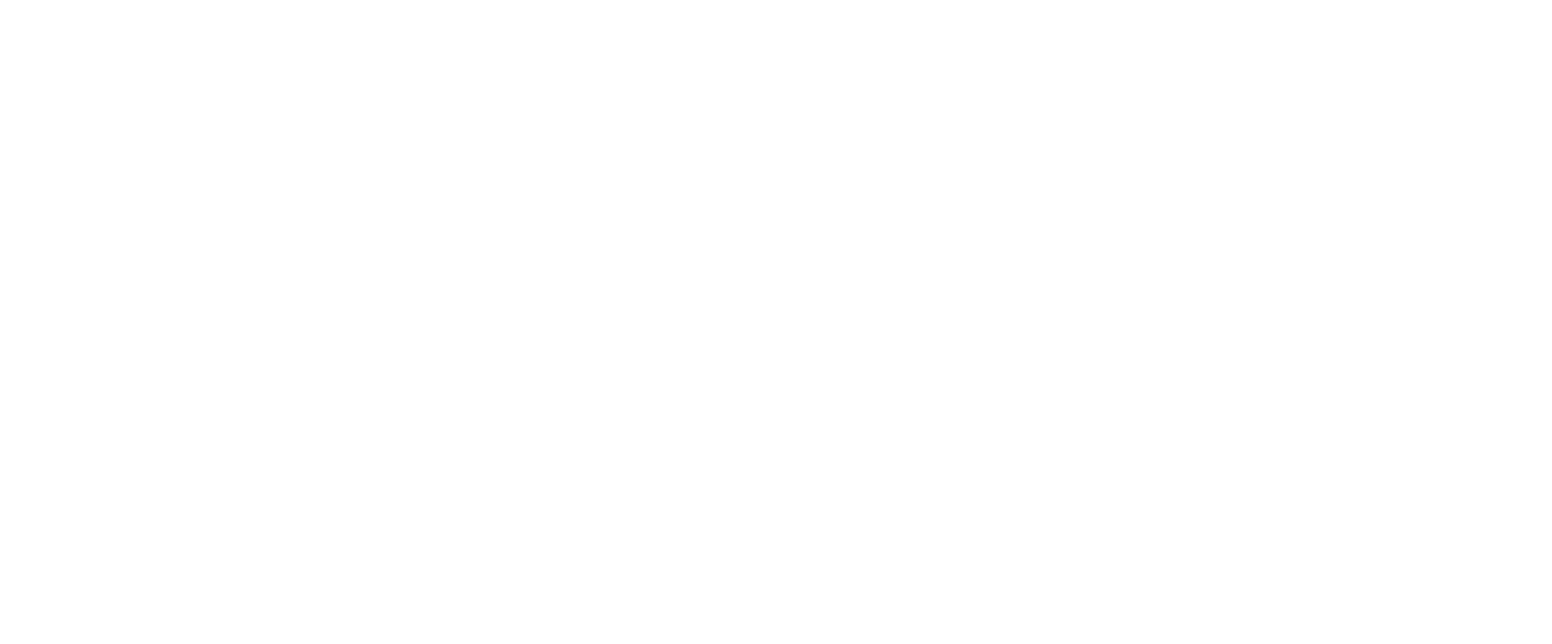
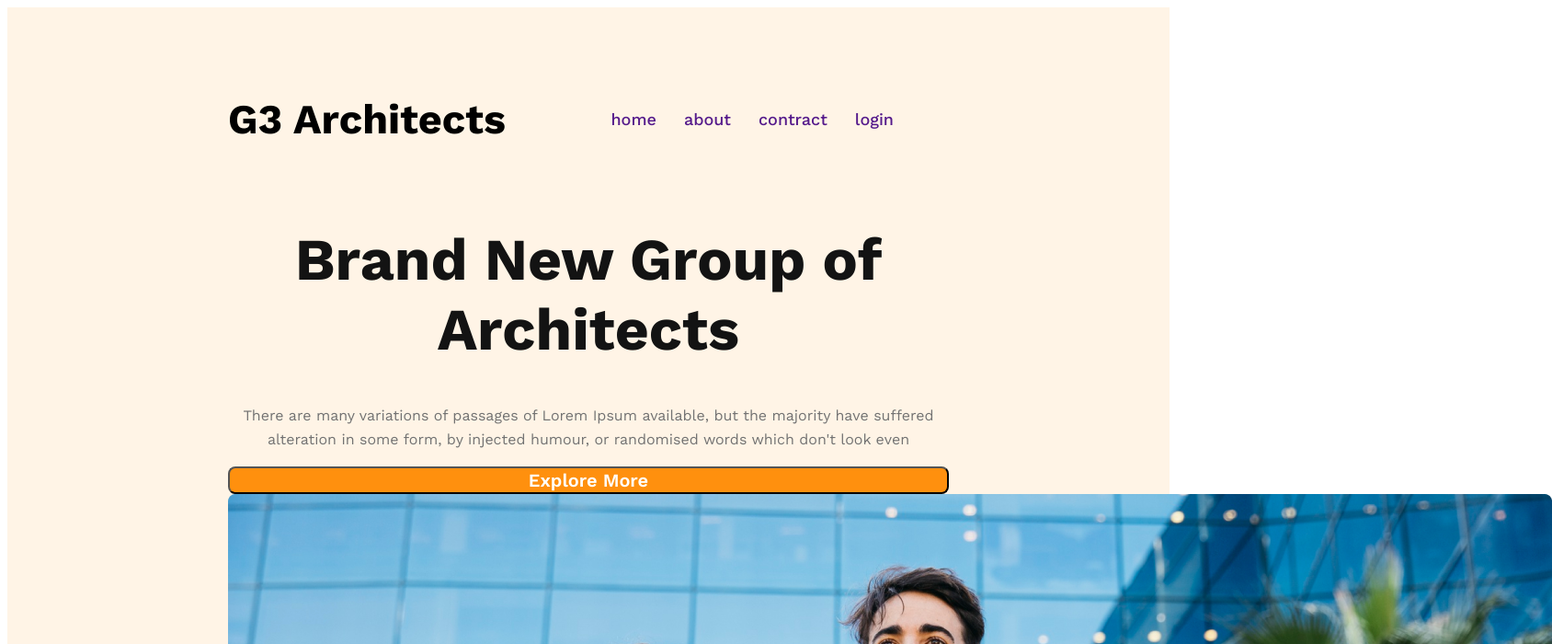
Before and after one commit to Robiul704/g3-architects-projects, a plain HTML site: page icons/index.html in a window 1280 px wide. Shown: the top 700 px of the page at 92% size, 1688 px wide, since content can reach past the window. Drawn offline with nearby package versions, Linux system fonts and the light colour scheme.

Commit message:
my first commit

```diff
--- a/icons/index.css
+++ b/icons/index.css
@@ -0,0 +1,67 @@
+@import url('https://fonts.googleapis.com/css2?family=Open+Sans:ital,wght@0,400;0,700;0,800;1,700&family=Work+Sans:wght@400;500;600;700;800;900&display=swap');
+*{
+font-family: 'Work Sans', sans-serif;
+
+}
+/* header style */
+header{
+    background: rgba(255, 144.05, 13.81, 0.10);
+    padding: 50px 240px;
+}
+.nav-title{
+    olor: #131313;
+font-size: 45px;
+font-weight: 700;
+word-wrap: break-word
+}
+nav{
+    display: flex;
+    justify-content: space-between;
+    align-items: center;
+}
+ul{
+    list-style: none;
+}
+.nav-list{
+    display: flex;
+    align-items: center;
+    margin-right: 30px;
+    color: #424242;
+font-size: 18px;
+
+font-weight: 500;
+line-height: 26px;
+word-wrap: break-word
+}
+li{
+  margin-right: 30px;
+}
+a{
+    text-decoration: none;
+
+}
+.banner-heading{
+    color: #131313;
+font-size: 64px;
+font-weight: 700;
+}
+.paragraph{
+    color: #727272;
+font-size: 16px;
+font-weight: 400;
+line-height: 26px;
+}
+.button{
+    width: 100%;
+    height: 100%;
+    background: #FF900E;
+    border-radius: 8px;
+    color: white;
+font-size: 20px;
+font-weight: 600;
+}
+.banner-content{
+    max-width: 800px;
+    text-align: center;
+    margin: 0px auto;
+}
--- a/icons/index.html
+++ b/icons/index.html
@@ -7,6 +7,28 @@
 <link rel="stylesheet" href="index.css">
 </head>
 <body>
-
+    <header>
+        <nav>
+            <h3 class="nav-title">G3 Architects</h3>
+            <ul class="nav-list">
+                <li><a href="">home</a></li>
+                <li><a href="">about</a></li>
+                <li><a href="">contract</a></li>
+                <li><a href="">login</a></li>
+            </ul>
+        </nav>
+        <div class="banner">
+            <div class="banner-content">
+                <h1 class="banner-heading">Brand New
+                    Group of Architects
+                    </h1>
+                    <p class="paragraph">There are many variations of passages of Lorem Ipsum available, but the majority have suffered alteration in some form, by injected humour, or randomised words which don't look even</p>
+                    <button class="button">Explore More</button>
+            </div>
+                <img src="banner.png" alt="">
+        </div>
+    </header>
+    <main></main>
+    <footer></footer>
 </body>
 </html>
```
Also changed, not shown: icons/architect.png (renamed from architect.png), icons/banner.png (renamed from banner.png), icons/sponsors/amazon.png (renamed from sponsors/amazon.png), icons/sponsors/figma.png (renamed from sponsors/figma.png), icons/sponsors/google.png (renamed from sponsors/google.png), icons/sponsors/spotify.png (renamed from sponsors/spotify.png), icons/sponsors/telerama.png (renamed from sponsors/telerama.png), icons/team1.png (renamed from team1.png), icons/team2.png (renamed from team2.png), icons/team3.png (renamed from team3.png), icons/team4.png (renamed from team4.png).
